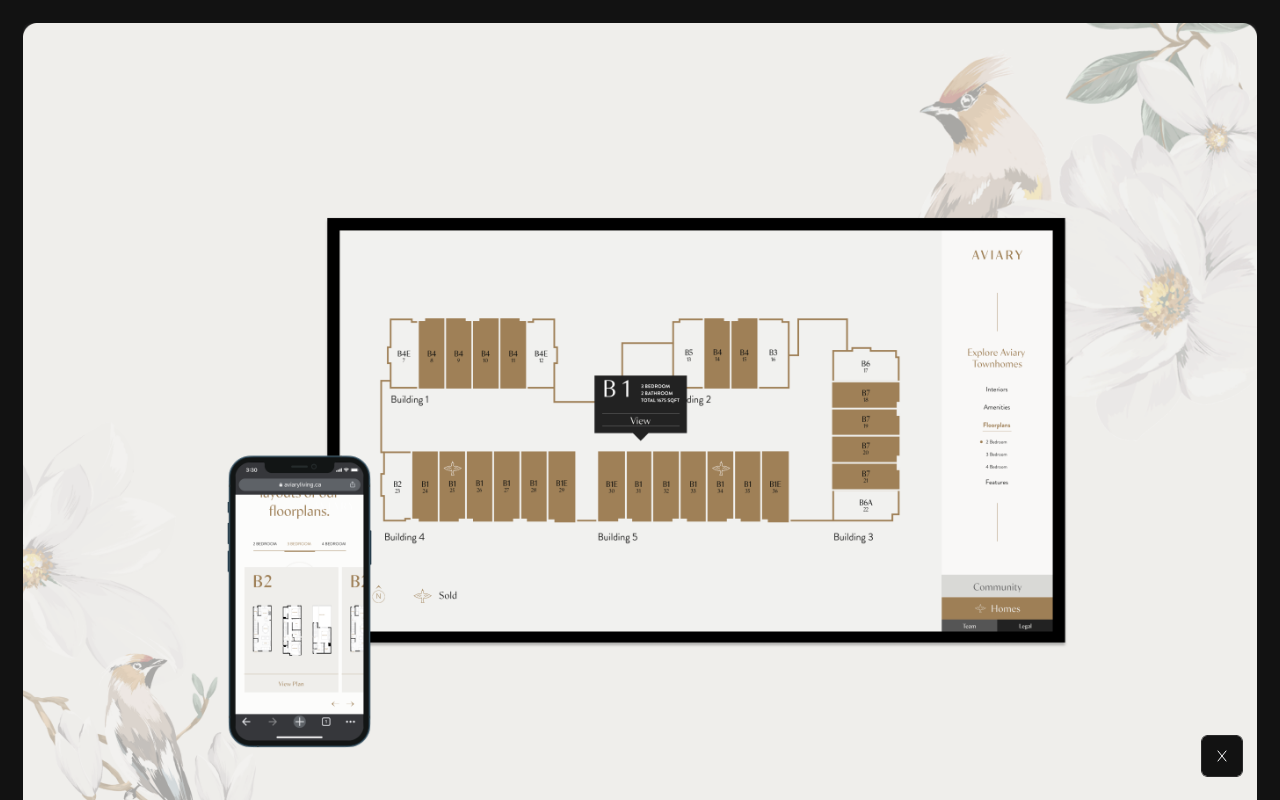
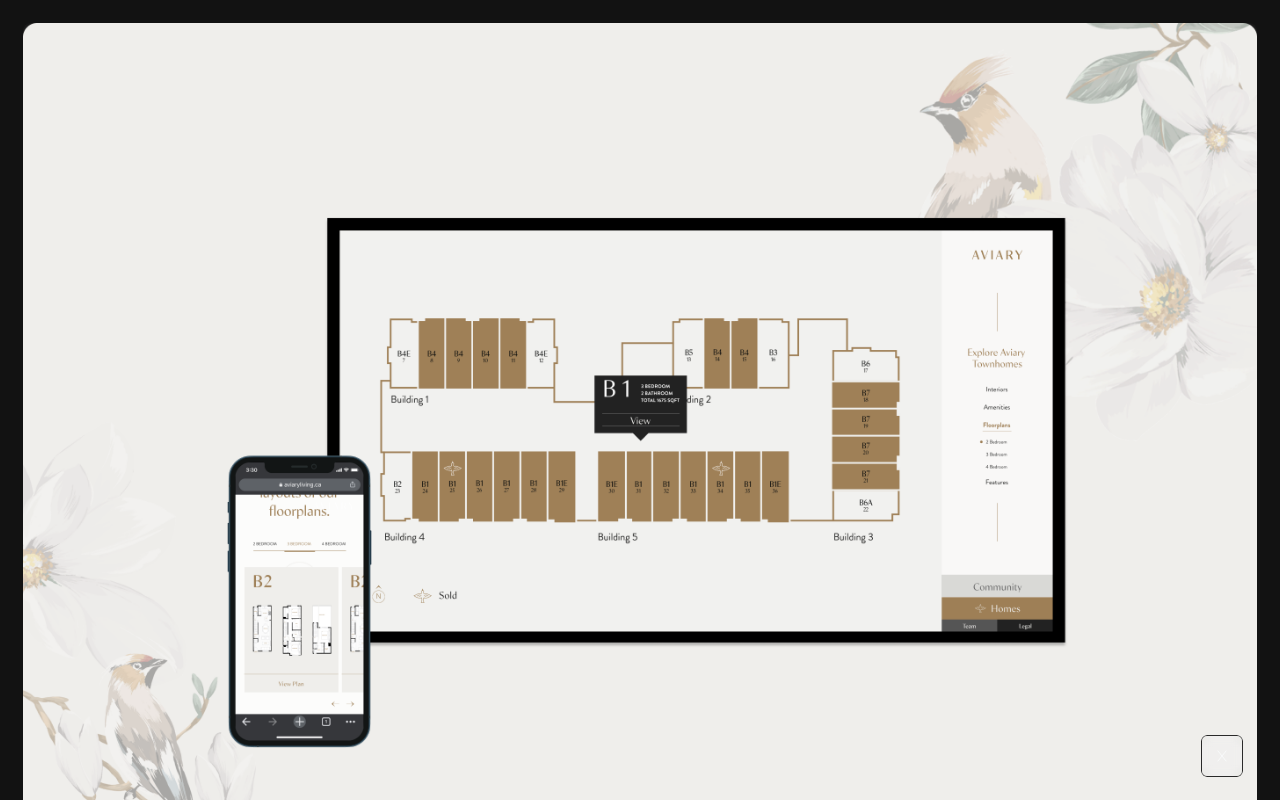
Before and after one commit to tenastia/Portfolio-2026, a Next.js app: page /project/aviary in a window 1280 px wide. Shown: the top 800 px of the page. Built offline with nearby package versions, Linux system fonts and the light colour scheme; a web font is replaced by a local one.

Commit message:
Restore blurred background on CaseStudyNav buttons
Co-Authored-By: Claude Sonnet 4.6 <noreply@anthropic.com>

```diff
--- a/src/components/case-study/CaseStudyNav.tsx
+++ b/src/components/case-study/CaseStudyNav.tsx
@@ -7,7 +7,7 @@ const glowClass =
 const borderClass =
   "pointer-events-none absolute inset-0 rounded-[6px] border border-[#2a2a2a] group-hover/btn:opacity-0 transition-opacity duration-500";
 const innerClass =
-  "relative z-10 flex items-center justify-center w-full h-full rounded-[5px] bg-bg text-text backdrop-blur-[4px]";
+  "relative z-10 flex items-center justify-center w-full h-full rounded-[5px] bg-surface-glass text-text backdrop-blur-[4px]";
 
 export default function CaseStudyNav({ liveUrl }: { liveUrl?: string }) {
   return (
```
